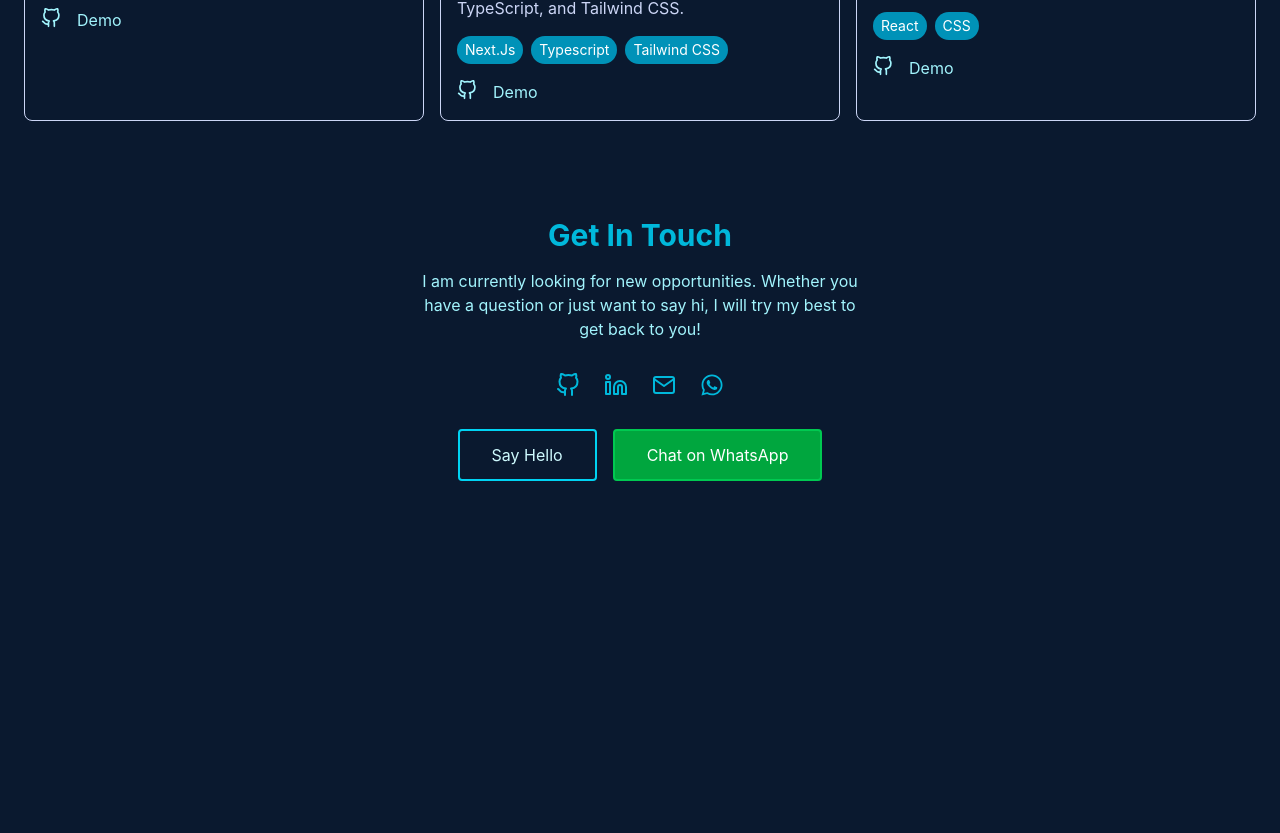
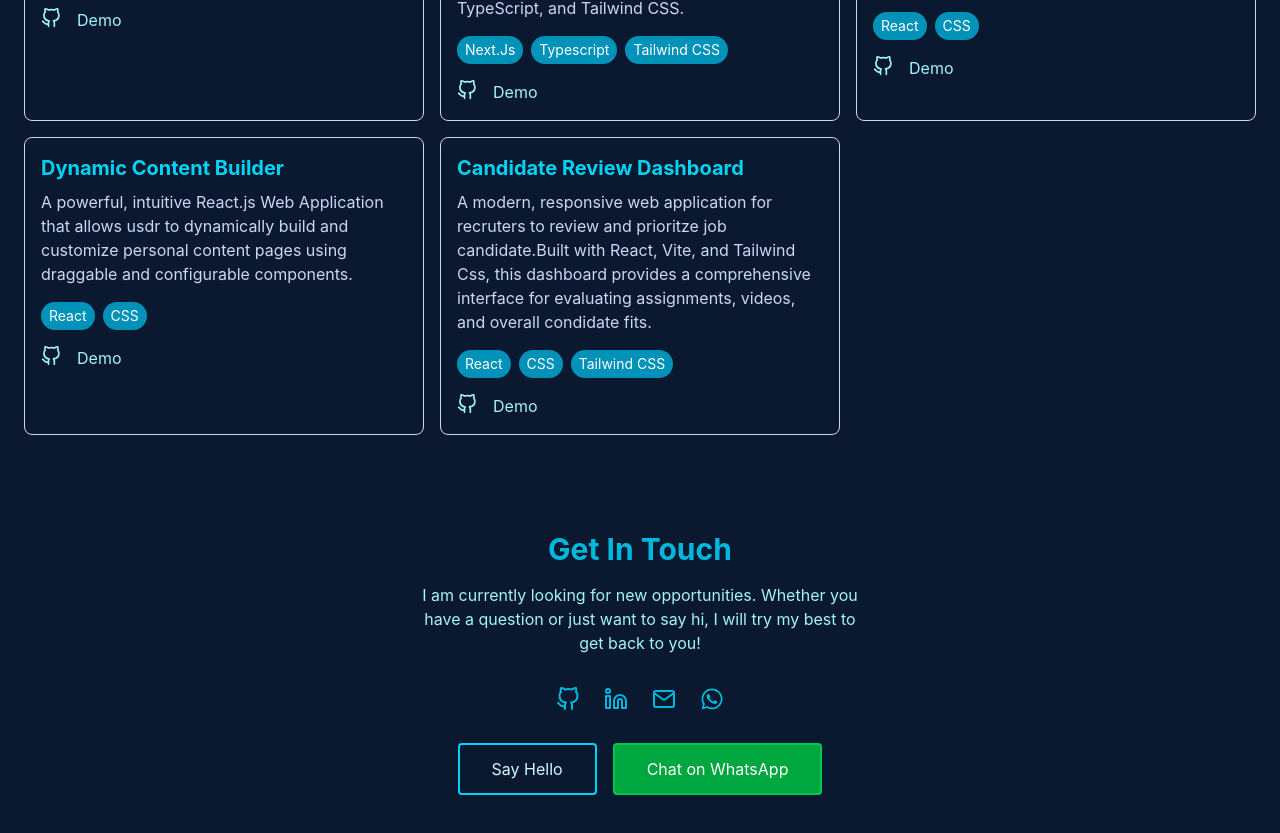
Before and after one commit to nikhildev-webapp/portfolio, a React (Vite) app: page / in a window 1280 px wide. Shown: the part 2300-3133 px from the top of the page. Before the commit the page ends 2829 px from the top, so only its background shows below. Built offline with nearby package versions, Linux system fonts and the light colour scheme.

Commit message:
add projects

```diff
--- a/src/App.jsx
+++ b/src/App.jsx
@@ -32,6 +32,20 @@ function App() {
       tech: ["React", "CSS"],
       github: "https://github.com/nikhildev-webapp/-Edusity-College-Website",
       demo: "https://github.com/nikhildev-webapp/-Edusity-College-Website",
+    },
+   {
+      title: "Dynamic Content Builder",
+      description:"A powerful, intuitive React.js Web Application that allows usdr to dynamically build and customize personal content pages using draggable and configurable components.",
+      tech: ["React", "CSS"],
+      github: "https://github.com/nikhildev-webapp/Dynamice-Content-Builder",
+      demo: "https://dynamice-content-builder.vercel.app/",
+    },
+   {
+      title: "Candidate Review Dashboard",
+      description:"A modern, responsive web application for recruters to review and prioritze job candidate.Built with React, Vite, and Tailwind Css, this dashboard provides a comprehensive interface for evaluating assignments, videos, and overall condidate fits. ",
+      tech: ["React", "CSS","Tailwind CSS"],
+      github: "https://github.com/nikhildev-webapp/Canddate-Review-Dashboard",
+      demo: "https://github.com/nikhildev-webapp/Canddate-Review-Dashboard",
     },
   ];
 
```
